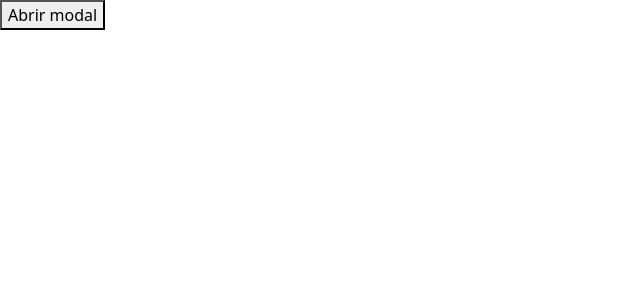
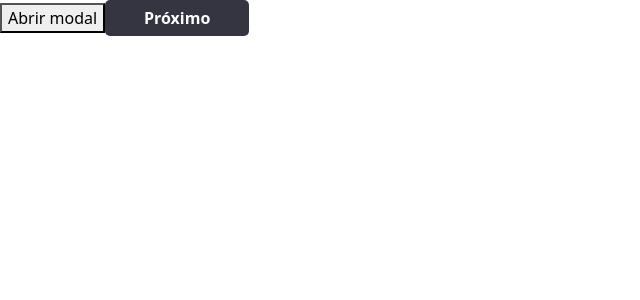
Before and after one commit to DinaX02/Boomerang, a React (Create React App) app: page /profile-page in a window 1280 px wide. Shown: the top 300 px of the page, without its empty margins (0-640 px from the left). Built offline with nearby package versions, Linux system fonts and the light colour scheme.

Commit message:
criacao do componente botao, adicionar comentarios, atualizar pesos das letras da modal

```diff
--- /dev/null
+++ b/src/components/Button.js
@@ -0,0 +1,19 @@
+import React from 'react'
+import "./button.css";
+
+//Componente reutilizavel - Botao
+const Button = (props) => {
+    return (
+        <button
+            className='btnComponent'
+            style={
+                props.disable   //o botao fica cinzento se estiver disable
+                    ? { backgroundColor: "#cacaca" }
+                    : { backgroundColor: "#343541" }
+            }>
+            {props.text}
+        </button>
+    )
+}
+
+export default Button
--- a/src/components/Modal.js
+++ b/src/components/Modal.js
@@ -4,28 +4,23 @@ import "./modal.css";
 
 import Col from 'react-bootstrap/Col';
 
-//Importar Bootstrap para usar as classes das colunas -> fazer o npm install que é necessario (npm install react-bootstrap bootstrap)
-
+//Componente reutilizavel - Modal
 const Modal = (props) => {
-    /*
-    background: cantos arredondados (5px), altura ajustada ao conteudo
-    texto (que é variável) - pensar numa solucao para reutilizar codigo
-    divisor
-    OK
-    */
     return (
         <div className="fundoModal"
-        style={
-            props.fecharModal
-            ? { display: "none"}
-            : {display: "block"}
-        }>
+            style={
+                props.fecharModal   //a modal aparece e desaparece caso a variavel fecharModal seja false e true, respetivamente
+                    ? { display: "none" }
+                    : { display: "block" }
+            }>
             <Col xs={10} lg={5} className="modalContent">
                 <p className="textoModal">{props.message}</p>
                 <hr className="divisorModal"></hr>
-                <button className="btnOK" onClick={() => {
-                    props.setFecharModal(!props.fecharModal)
-                }}>OK</button>   {/*Aplicar um onClick para fechar a modal (de true para false)*/}
+                <button
+                    className="btnOK"
+                    onClick={() => {
+                        props.setFecharModal(!props.fecharModal)
+                    }}>OK</button>
             </Col>
         </div>
     )
--- /dev/null
+++ b/src/components/button.css
@@ -0,0 +1,16 @@
+/*botao do componente reutilizavel*/
+.btnComponent {
+    background-color: #343541;
+    color: white;
+    font-weight: bold;
+    width: 144px;
+    height: 36px;
+    border-radius: 5px;
+    outline: none;
+    border: 1px transparent;
+}
+
+.btnComponent:active {
+    /* o !important garante que o active funciona mesmo com o style inline do componente Button*/
+    background-color: #00C17C !important;
+}
--- a/src/components/modal.css
+++ b/src/components/modal.css
@@ -1,3 +1,14 @@
+/*fundo da modal*/
+.fundoModal {
+    background-color: rgba(0, 0, 0, 0.4);
+    height: 100vh;
+    position: fixed;
+    top: 0;
+    left: 0;
+    width: 100%;
+    display: flex;
+}
+/*contentor do conteudo da modal*/
 .modalContent {
     background-color: #eFeFeF;
     border-radius: 5px;
@@ -6,19 +17,9 @@
     padding-top: 16px;
     margin: auto;
     position: absolute;
-    top: 50%;
+    top: 50%;font-weight: 300;
     left: 50%;
     transform: translate(-50%, -50%);
-}
-
-.fundoModal {
-    background-color: rgba(0, 0, 0, 0.4);
-    height: 100vh;
-    position: fixed;
-    top: 0;
-    left: 0;
-    width: 100%;
-    display: flex;
 }
 
 /*divisor da modal*/
@@ -29,14 +30,18 @@ hr.divisorModal {
     margin-bottom: 0;
 }
 
+/*texto da modal*/
 .textoModal {
     font-size: 12px;
+    font-weight: 300;   /*Light*/
 }
 
+/*botao ok da modal*/
 .btnOK {
     font-size: 11px;
     outline: none;
     width: 100%;
     padding: 15px 0;
     border: 1px transparent;
+    font-weight: 300;   /*Light*/
 }
--- a/src/pages/Profile.js
+++ b/src/pages/Profile.js
@@ -1,19 +1,28 @@
 import React, { useState } from 'react'
 import Modal from '../components/Modal'
+import Button from '../components/Button';
 
+//Pagina do perfil
 const Profile = () => {
     const [fecharModal, setFecharModal] = useState(true);
     return (
-        <div>
+        <>
             <button onClick={() => {
                 setFecharModal(!fecharModal);
             }}>Abrir modal</button>
+            <Button
+                onClick={() => {
+                    setFecharModal(!fecharModal);
+                }}
+                text={"Próximo"}
+                disable={false}
+            />
             <Modal
                 fecharModal={fecharModal}
                 setFecharModal={setFecharModal}
                 message="Texto da modal - exemplo"
             />
-        </div>
+        </>
     )
 }
 
```
